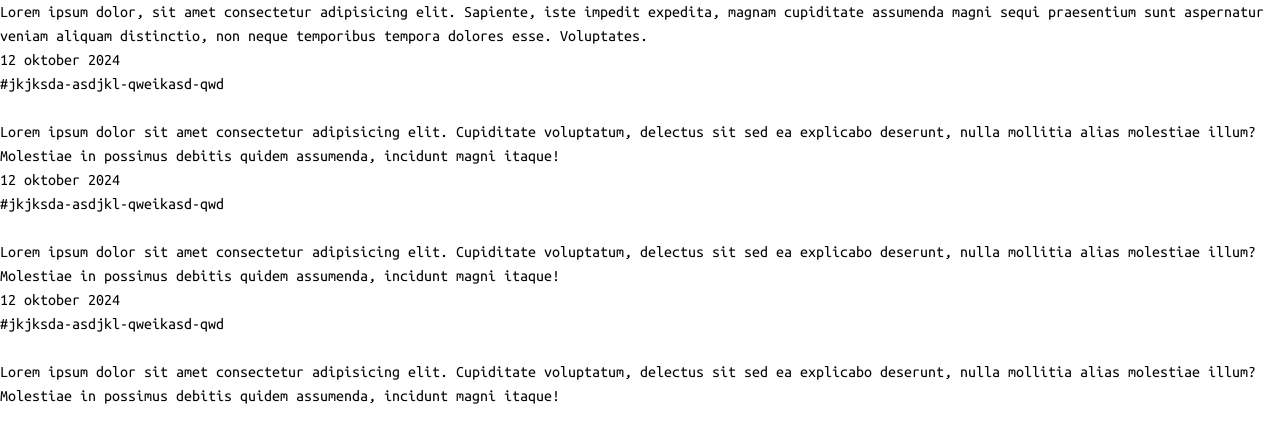
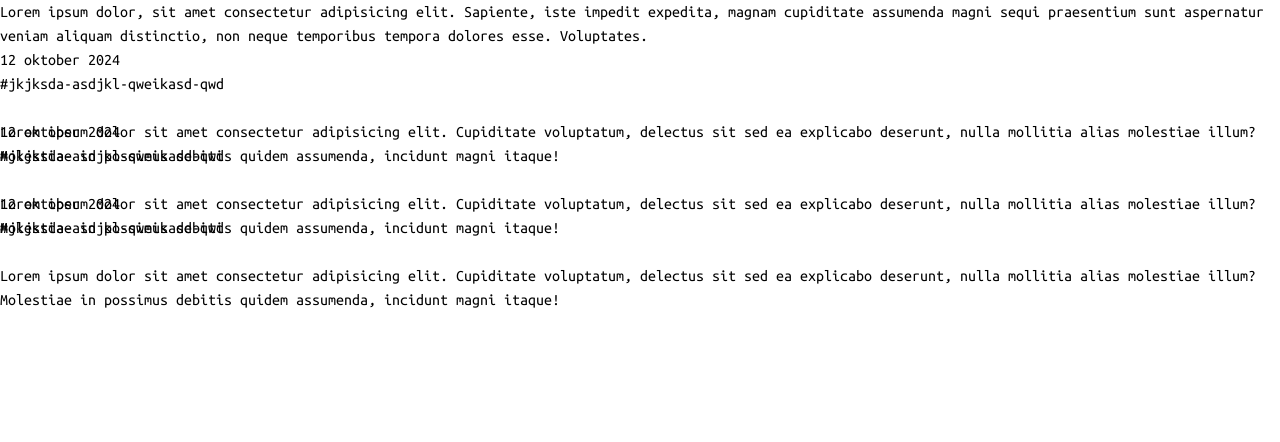
Before and after one commit to zidan-p/voice-to-text-note, a React (Vite) app: page / in a window 1280 px wide. Shown: the top 442 px of the page. Built offline with nearby package versions, Linux system fonts and the light colour scheme.

Commit message:
more collapse functionality

```diff
--- a/src/component/collapse-list.tsx
+++ b/src/component/collapse-list.tsx
@@ -2,6 +2,7 @@
 import TrashIcon from "./../assets/trash.svg?react";
 import PencilIcon from "../assets/pencil.svg?react";
 import ChevronLeft from "../assets/chevron-left.svg?react"
+import { useRef, useState } from "react";
 
 interface CollapseListProps {
   className?: string;
@@ -9,6 +10,9 @@
 
 
 export function CollapseList(props: CollapseListProps){
+
+  const [isCollapse, setIsCollapse] = useState(true);
+  const contentRef = useRef<HTMLParagraphElement | null>(null);
 
   return(
     <div className={cn(props.className, "hover:bg-slate-200 p-2 rounded group")}>
@@ -28,12 +32,20 @@
           <button className="p-2 bg-red-300 rounded text-red-800 active:text-red-700 active:bg-red-200">
             <TrashIcon className="w-5" />
           </button>
-          <button className="p-2 rounded active:bg-slate-100">
-            <ChevronLeft className="w-5" />
+          <button className="p-2 rounded active:bg-slate-100" onClick={() => setIsCollapse(!isCollapse)}>
+            <ChevronLeft className={cn("w-5 transition", !isCollapse ? "-rotate-90" : "")} />
           </button>
         </div>
       </div>
-      <p className="hidden">
+      <p
+        ref={contentRef}
+        style={
+          isCollapse
+          ? { maxHeight: 0 }
+          : { maxHeight: contentRef.current?.scrollHeight }
+        }
+        className={cn("overflow-hidden transition-all")}
+      >
         Lorem ipsum dolor sit amet consectetur adipisicing elit. Cupiditate voluptatum, delectus sit sed ea explicabo deserunt, nulla mollitia alias molestiae illum? Molestiae in possimus debitis quidem assumenda, incidunt magni itaque!
       </p>
     </div>
```
